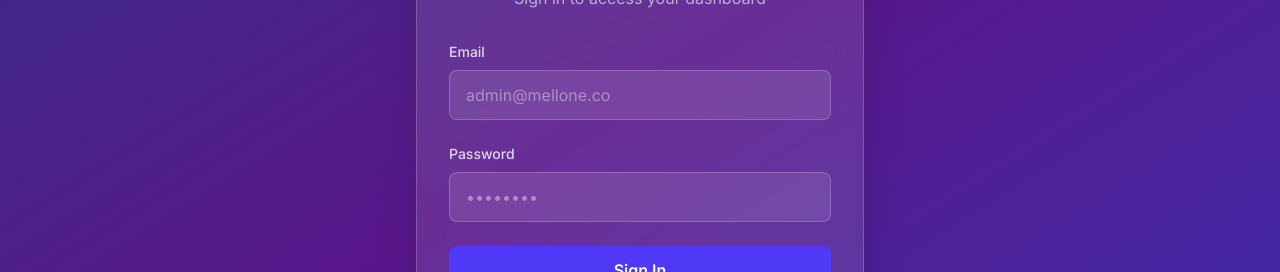
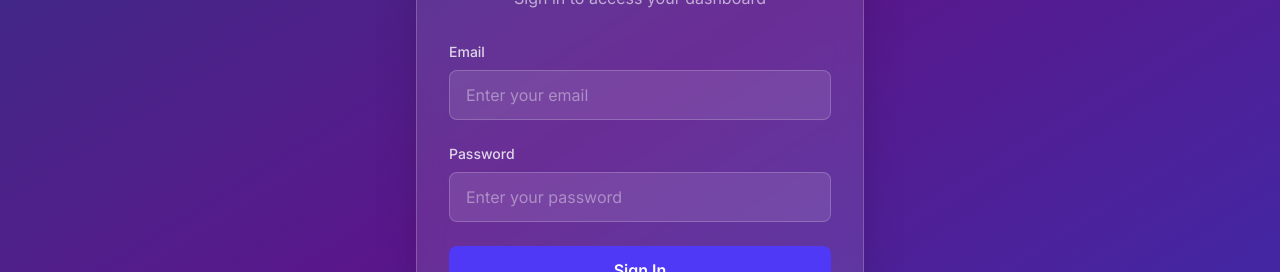
Before and after one commit to macminiagentzero/payloop-admin, a Next.js app: page /login in a window 1280 px wide. Shown: the part 300-572 px from the top of the page. Built offline with nearby package versions, Linux system fonts and the light colour scheme.

Commit message:
Remove pre-filled credentials from login page for security
- Remove admin@mellone.co from email placeholder
- Remove password dots from password placeholder
- Use generic placeholders instead

```diff
--- a/app/login/page.tsx
+++ b/app/login/page.tsx
@@ -63,7 +63,7 @@ export default function LoginPage() {
                 value={email}
                 onChange={(e) => setEmail(e.target.value)}
                 className="w-full px-4 py-3 rounded-lg bg-white/10 border border-white/20 text-white placeholder-white/40 focus:outline-none focus:ring-2 focus:ring-indigo-400 focus:border-transparent"
-                placeholder="admin@mellone.co"
+                placeholder="Enter your email"
                 required
               />
             </div>
@@ -77,7 +77,7 @@ export default function LoginPage() {
                 value={password}
                 onChange={(e) => setPassword(e.target.value)}
                 className="w-full px-4 py-3 rounded-lg bg-white/10 border border-white/20 text-white placeholder-white/40 focus:outline-none focus:ring-2 focus:ring-indigo-400 focus:border-transparent"
-                placeholder="••••••••"
+                placeholder="Enter your password"
                 required
               />
             </div>
```
